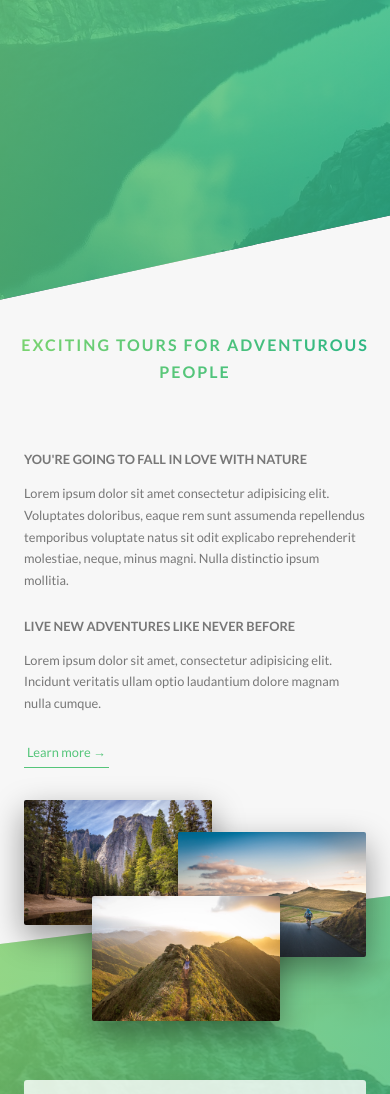
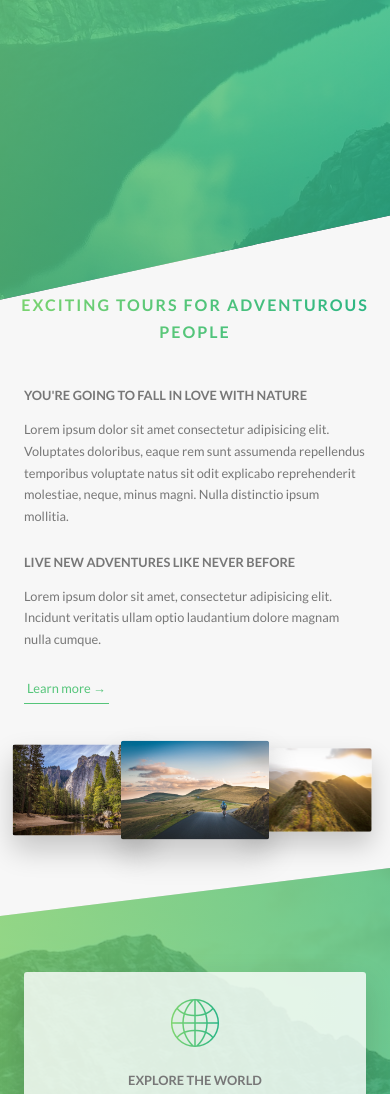
Before and after one commit to c0ff33-b34n/Natours, a website: page index.html in a window 390 px wide. Shown: the part 502-1596 px from the top of the page. Drawn offline with Linux system fonts and the light colour scheme.

Commit message:
Add media queries for further layout adjustment, about and features sections

```diff
--- a/sass/base/_utilities.scss
+++ b/sass/base/_utilities.scss
@@ -1,7 +1,20 @@
 .u-center-text { text-align: center !important; }
 
 .u-margin-bottom-small { margin-bottom: 1.5rem !important;}
-.u-margin-bottom-medium { margin-bottom: 4rem !important;}
-.u-margin-bottom-large { margin-bottom: 8rem !important;}
+.u-margin-bottom-medium {
+    margin-bottom: 4rem !important;
+
+    @include respond(tab-port) {
+        margin-bottom: 3rem !important;
+    }
+}
+
+.u-margin-bottom-large {
+    margin-bottom: 8rem !important;
+
+    @include respond(tab-port) {
+        margin-bottom: 5rem !important;
+    }
+}
 
 .u-margin-top-large { margin-top: 8rem !important;}
--- a/sass/components/_composition.scss
+++ b/sass/components/_composition.scss
@@ -10,19 +10,43 @@
         transition: all 0.2s;
         outline-offset: 2rem;
 
+        @include respond(tab-port) {
+            float: left;
+            position: relative;
+            width: 33.3333333%;
+            box-shadow: 0 1.5rem 3rem rgba($color-black, 0.2);
+        }
+
         &--p1 {
             left: 0;
             top: -2rem;
+
+            @include respond(tab-port) {
+                top: 0;
+                transform: scale(1.2);
+            }
         }
 
         &--p2 {
             right: 0;
             top: 2rem;
+
+            @include respond(tab-port) {
+                top: 0;
+                transform: scale(1.3);
+                z-index: 100;
+            }
         }
 
         &--p3 {
             left: 20%;
             top: 10rem;
+
+            @include respond(tab-port) {
+                top: 0;
+                left: 0;
+                transform: scale(1.1);
+            }
         }
 
         &:hover {
--- a/sass/components/_feature-box.scss
+++ b/sass/components/_feature-box.scss
@@ -7,6 +7,10 @@
     box-shadow: 0 1.5rem 4rem rgba($color-black, 0.15);
     transition: all 0.2s;
 
+    @include respond(tab-port) {
+        padding: 2rem;
+    }
+
     &__icon {
         font-size: 6rem;
         margin-bottom: 0.5rem;
@@ -14,6 +18,10 @@
         background-image: linear-gradient(to right, $color-primary-light, $color-primary-dark);
         background-clip: text;
         color: transparent;
+
+        @include respond(tab-port) {
+            margin: 0;
+        }
     }
 
     &:hover {
--- a/sass/layout/_footer.scss
+++ b/sass/layout/_footer.scss
@@ -10,6 +10,10 @@
     &__logo-box {
         text-align: center;
         margin-bottom: 8rem;
+
+        @include respond(tab-port) {
+            margin-bottom: 4rem;
+        }
     }
 
     &__logo {
--- a/sass/pages/_home.scss
+++ b/sass/pages/_home.scss
@@ -2,6 +2,10 @@
     background-color: $color-grey-light-1;
     padding: 25rem 0;
     margin-top: -20vh;
+
+    @include respond(tab-port) {
+        padding: 20rem 0;
+    }
 }
 
 .section-features {
@@ -18,22 +22,38 @@
     & > * { // select everything that is a direct child of .section-features
         transform: skewY(7deg);
     }
+
+    @include respond(tab-port) {
+        padding: 10rem 0;
+    }
 }
 
 .section-tours {
     background-color: $color-grey-light-1;
     padding: 25rem 0 15rem 0;
     margin-top: -12rem;
+
+    @include respond(tab-port) {
+        padding: 20rem 0 10rem 0;
+    }
 }
 
 .section-stories {
     position: relative; // for video
     padding: 15rem 0;
+
+    @include respond(tab-port) {
+        padding: 10rem 0;
+    }
 }
 
 .section-book {
     padding: 15rem 0;
     background-image: linear-gradient(to right bottom, $color-primary-light, $color-primary-dark);
+
+    @include respond(tab-port) {
+        padding: 15rem 0;
+    }
 }
 
 .book {
```
Also changed, not shown: css/style.css.
